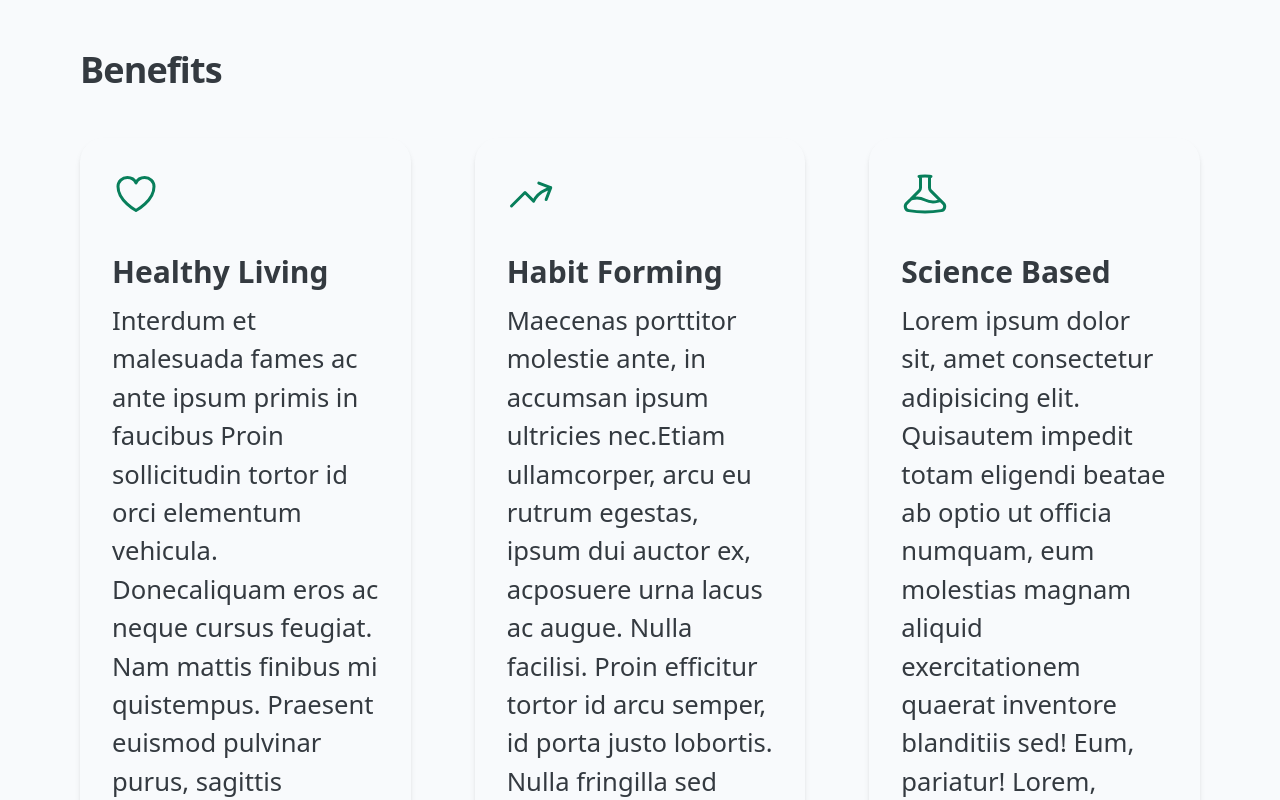
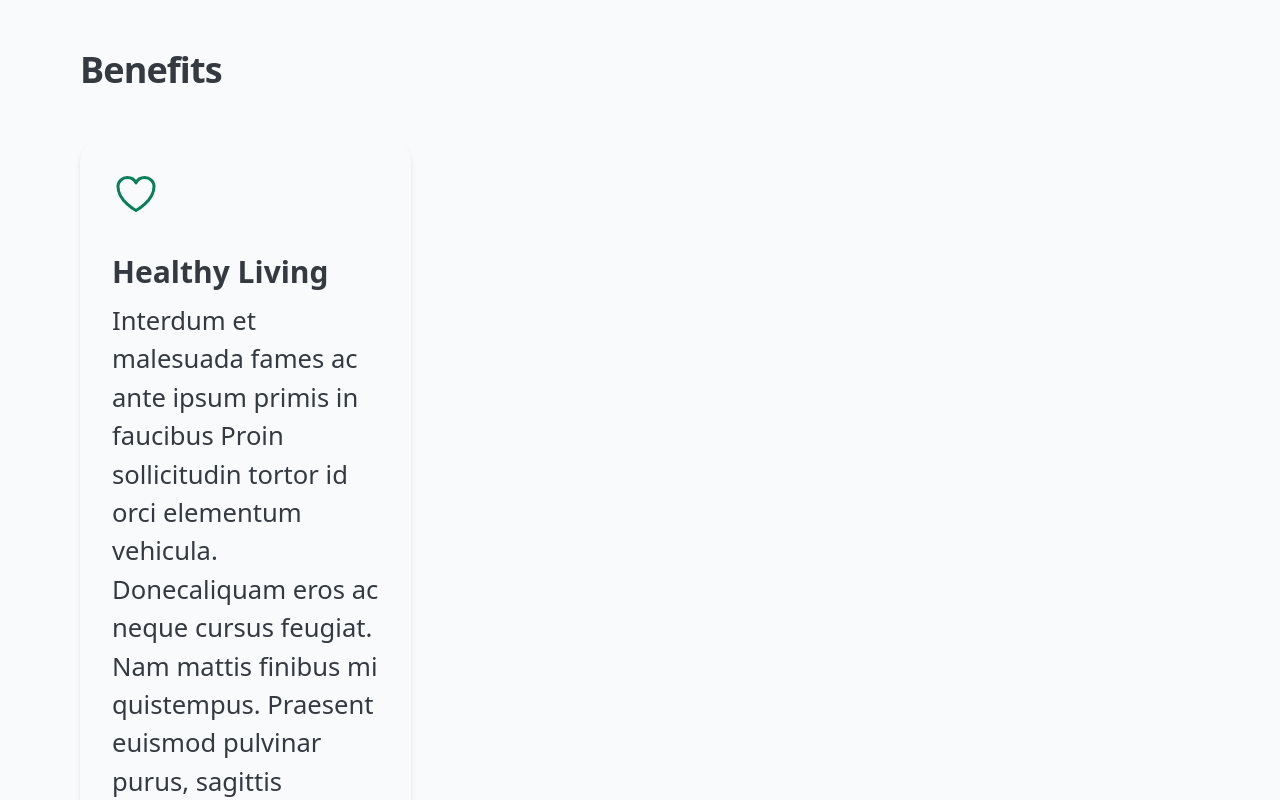
Before and after one commit to cityscapedview/Macro-Calculator, a React (Vite) app in the folder MacroCalculator/: page / in a window 1280 px wide. Shown: the part 180-980 px from the top of the page. Built offline with nearby package versions, Linux system fonts and the light colour scheme.

Commit message:
Health Benefits maps props
The props object passed in from app.js was iterated over with the map method.  This allows for calling the HealthCard component one time.   The grid  will be broken out into a seperate component and fixed in the next commit.

```diff
--- a/MacroCalculator/src/components/HealthBenefits/HealthBenefits.jsx
+++ b/MacroCalculator/src/components/HealthBenefits/HealthBenefits.jsx
@@ -1,3 +1,5 @@
+import HealthCard from "./HealthCard";
+
 const HealthBenefits = (props) => {
   return (
     <>
@@ -9,43 +11,15 @@ const HealthBenefits = (props) => {
         </h2>
         {/* Column Grid Container */}
         <div className="grid grid-cols-1 md:grid-cols-3 md:gap-x-16">
-          {/* Healthy Living Card */}
-          <div className="shadow-md p-8 rounded-3xl mb-16 dark:bg-slate-800">
-            {/* Heart svg */}
-            {props.benefits[0].svg}
-            {/* Healthy Living Title */}
-            <p className="text-3xl leading-7 font-bold py-4 dark:text-slate-300">
-              {props.benefits[0].title}
-            </p>
-            {/* Healthy Living Text */}
-            <p className="text-[1.6rem] dark:text-slate-400">
-              {props.benefits[0].text}
-            </p>
-          </div>
-          {/* Habit Forming Card */}
-          <div className="shadow-md p-8 rounded-3xl mb-16 dark:bg-slate-800">
-            {props.benefits[1].svg}
-            {/* Habit Forming Title */}
-            <p className="text-3xl leading-7 font-bold py-4 dark:text-slate-300">
-              {props.benefits[1].title}
-            </p>
-            {/* Habit Forming Text */}
-            <p className="text-[1.6rem] dark:text-slate-400">
-              {props.benefits[1].text}
-            </p>
-          </div>
-          {/* Science Based Card */}
-          <div className="shadow-md p-8 rounded-3xl mb-16 dark:bg-slate-800">
-            {props.benefits[2].svg}
-            {/* Science Based Title */}
-            <p className="text-3xl leading-7 font-bold py-4 dark:text-slate-300">
-              {props.benefits[2].title}
-            </p>
-            {/* Science Based Text */}
-            <p className="text-[1.6rem] dark:text-slate-400">
-              {props.benefits[2].text}
-            </p>
-          </div>
+          <ul>
+            {props.benefits.map((benefit) => (
+              <HealthCard
+                svg={benefit.svg}
+                title={benefit.title}
+                text={benefit.text}
+              />
+            ))}
+          </ul>
         </div>
       </section>
     </>
--- a/MacroCalculator/src/components/HealthBenefits/HealthCard.jsx
+++ b/MacroCalculator/src/components/HealthBenefits/HealthCard.jsx
@@ -1,32 +1,14 @@
-const HealthCard = () => {
+const HealthCard = (props) => {
   return (
     <div className="shadow-md p-8 rounded-3xl mb-16 dark:bg-slate-800">
       {/* Heart svg */}
-      <svg
-        xmlns="http://www.w3.org/2000/svg"
-        fill="none"
-        viewBox="0 0 24 24"
-        strokeWidth="1.5"
-        stroke="currentColor"
-        className="stroke-[#087f5b] w-12 h-12 mb-6"
-      >
-        <path
-          strokeLinecap="round"
-          strokeLinejoin="round"
-          d="M21 8.25c0-2.485-2.099-4.5-4.688-4.5-1.935 0-3.597 1.126-4.312 2.733-.715-1.607-2.377-2.733-4.313-2.733C5.1 3.75 3 5.765 3 8.25c0 7.22 9 12 9 12s9-4.78 9-12z"
-        />
-      </svg>
+      {props.svg}
       {/* Healthy Living Title */}
       <p className="text-3xl leading-7 font-bold py-4 dark:text-slate-300">
-        Healthy Living
+        {props.title}
       </p>
       {/* Healthy Living Text */}
-      <p className="text-[1.6rem] dark:text-slate-400">
-        Interdum et malesuada fames ac ante ipsum primis in faucibus. Proin
-        sollicitudin tortor id orci elementum vehicula. Donec aliquam eros ac
-        neque cursus feugiat. Nam mattis finibus mi quis tempus. Praesent
-        euismod pulvinar purus, sagittis porttitor purus.
-      </p>
+      <p className="text-[1.6rem] dark:text-slate-400">{props.text}</p>
     </div>
   );
 };
--- /dev/null
+++ b/MacroCalculator/src/components/HealthBenefits/HealthList.jsx
@@ -0,0 +1,17 @@
+import HealthCard from "./HealthCard";
+
+const HealthList = (props) => {
+  return (
+    <ul>
+      {props.benefits.map((benefit) => (
+        <HealthCard
+          svg={benefit.svg}
+          title={benefit.title}
+          text={benefit.text}
+        />
+      ))}
+    </ul>
+  );
+};
+
+export default HealthList;
```
